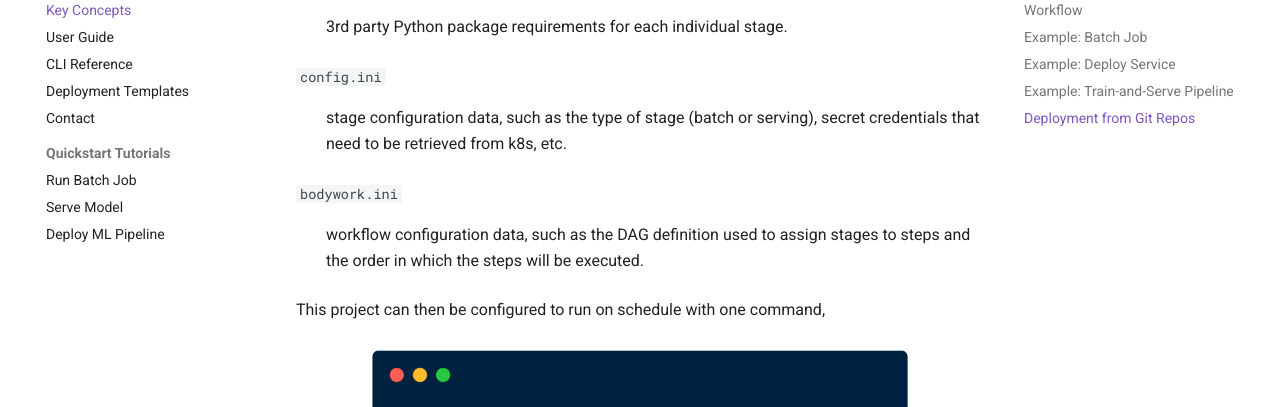
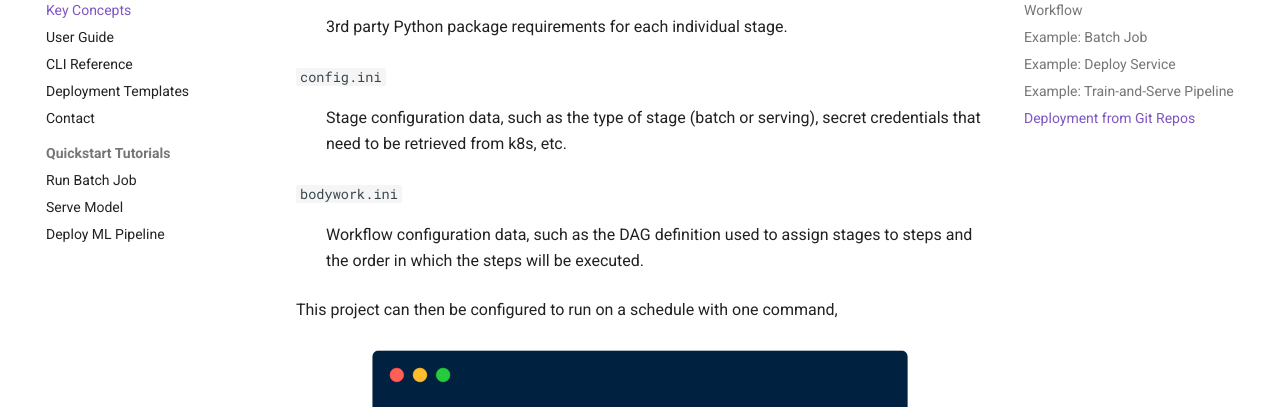
Before and after one commit to bodywork-ml/bodywork-core, an MkDocs documentation site: the page built from docs/key_concepts.md, in a window 1280 px wide and 900 px high, scrolled down 4132 px. Shown: the part 152-559 px from the top of the window. Built offline with MkDocs 1.6.1 and Material for MkDocs 9.7.7, drawn with Linux system fonts in a browser that asks for light colours; comment, search, counter and statistics services are not loaded; some of the changed text lies outside the part shown.

Commit message:
Stylistic updates

```diff
--- a/docs/key_concepts.md
+++ b/docs/key_concepts.md
@@ -9,10 +9,10 @@ Each task you want to run, such as training a model, scoring data or starting a
 There are two different types of stage that can be created:
 
 `Batch Stage`
-: for executing code that performs a discrete task - e.g. preparing features, training a model or scoring a dataset. Batch stages have a well defined end and will be automatically shut-down after they have successfully completed.
+: For executing code that performs a discrete task - e.g. preparing features, training a model or scoring a dataset. Batch stages have a well defined end and will be automatically shut-down after they have successfully completed.
 
 `Service Stage`
-: for executing code that starts a service - e.g. a [Flask](https://flask.palletsprojects.com/en/1.1.x/) application that loads a model and then exposes a REST API for model-scoring. Service stages are long-running processes with no end, that will be kept up-and-running until they are deleted.
+: For executing code that starts a service - e.g. a [Flask](https://flask.palletsprojects.com/en/1.1.x/) application that loads a model and then exposes a REST API for model-scoring. Service stages are long-running processes with no end, that will be kept up-and-running until they are deleted.
 
 ## Steps
 
@@ -59,12 +59,12 @@ These files will be discussed in more detail later on, but briefly:
 : 3rd party Python package requirements for each individual stage.
 
 `config.ini`
-: stage configuration data, such as the type of stage (batch or serving), secret credentials that need to be retrieved from k8s, etc.
+: Stage configuration data, such as the type of stage (batch or serving), secret credentials that need to be retrieved from k8s, etc.
 
 `bodywork.ini`
-: workflow configuration data, such as the DAG definition used to assign stages to steps and the order in which the steps will be executed.
+: Workflow configuration data, such as the DAG definition used to assign stages to steps and the order in which the steps will be executed.
 
-This project can then be configured to run on schedule with one command,
+This project can then be configured to run on a schedule with one command,
 
 ![schedule_workflow](images/key_concept_schedule_cli.png)
 
```
Also changed, not shown: other parts of docs/key_concepts.md (+1 -1 lines), README.md (+9 -9 lines), docs/index.md (+2 -2 lines), docs/quickstart_ml_pipeline.md (+1 -1 lines), docs/quickstart_serve_model.md (+1 -1 lines), docs/template_projects.md (+2 -2 lines), docs/user_guide.md (+7 -7 lines).
